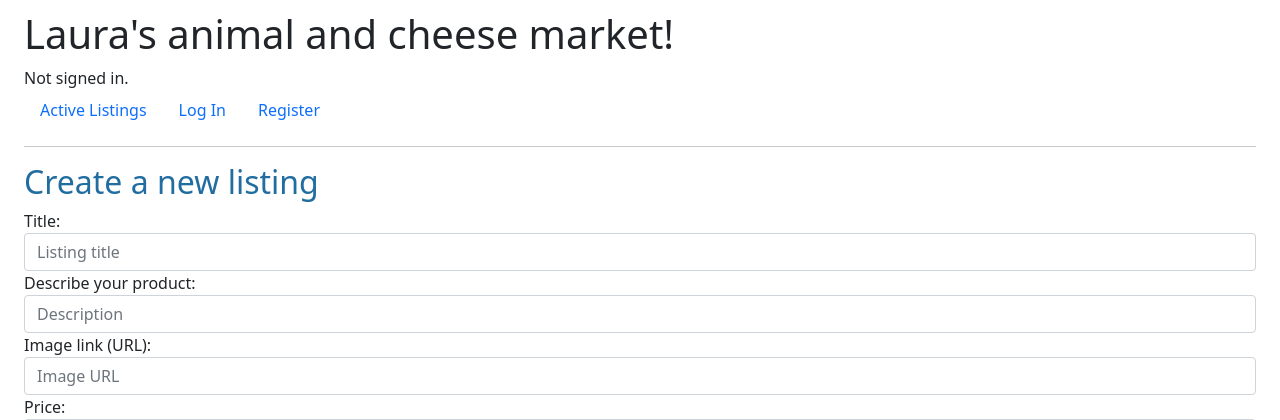
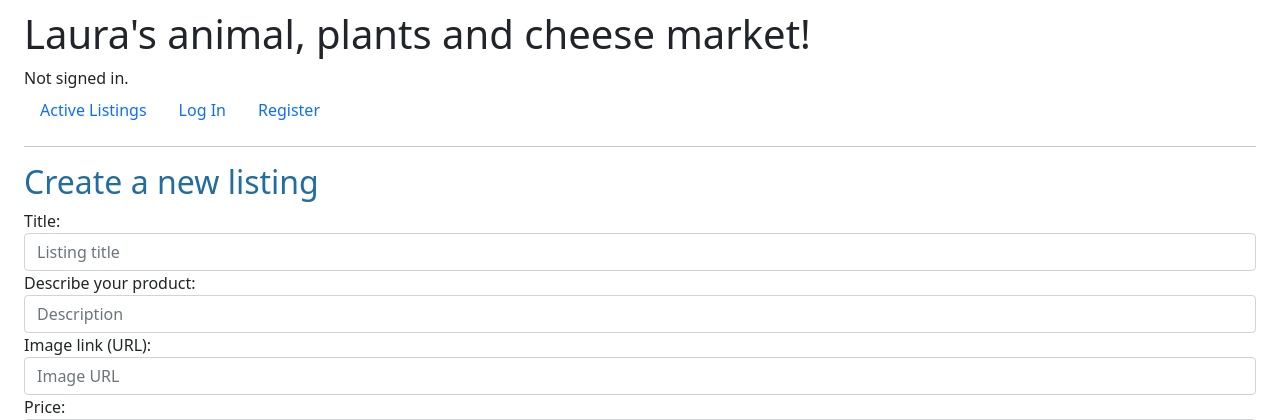
Before and after one commit to minprog-platforms/project-commerce-django-lauraouthuis, a Django app: page /create_listing in a window 1280 px wide. Shown: the top 420 px of the page. Run offline with Django 3.2, Linux system fonts and the light colour scheme; data that the repository does not hold is empty; some libraries are stand-ins or nearby versions.

Commit message:
cleaned up listing.html

```diff
--- a/auctions/templates/auctions/layout.html
+++ b/auctions/templates/auctions/layout.html
@@ -12,7 +12,7 @@
 
 <body>
     <div class="container-fluid px-4 mx-auto">
-        <h1>Laura's animal and cheese market!</h1>
+        <h1>Laura's animal, plants and cheese market!</h1>
         <div>
             {% if user.is_authenticated %}
             Welcome, <strong>{{ user.username }}</strong>.
@@ -46,8 +46,6 @@
             {% endif %}
         </ul>
         <hr>
-
-
         {% block body %}
         {% endblock %}
     </div>
--- a/auctions/templates/auctions/listing.html
+++ b/auctions/templates/auctions/listing.html
@@ -38,7 +38,6 @@
     </p>
 </div>
 
-<!-- Button for users to add or remove an item from their watchlist -->
 <!-- Button for owners to close the auction -->
 <div class="row">
     {% if user.is_authenticated and listing.active_item == True %}
@@ -48,6 +47,7 @@
         <button type="submit" class="btn btn-primary mb-2">Close the auction</button>
     </form>
     {% endif %}
+    <!-- Button for users to add or remove an item from their watchlist -->
     {% if listing_in_watchlist %}
     <form action="{% url 'remove_from_watchlist' id=listing.id %}" method="POST">
         {% csrf_token %}
@@ -88,7 +88,6 @@
             <input type="text" name="add_comment" placeholder="Write a new comment">
             <button type="submit" class="btn btn-primary">Add comment</button>
         </div>
-        <!-- je kan ook de button in een aparte div zetten -->
     </form>
     {% endif %}
 
```
